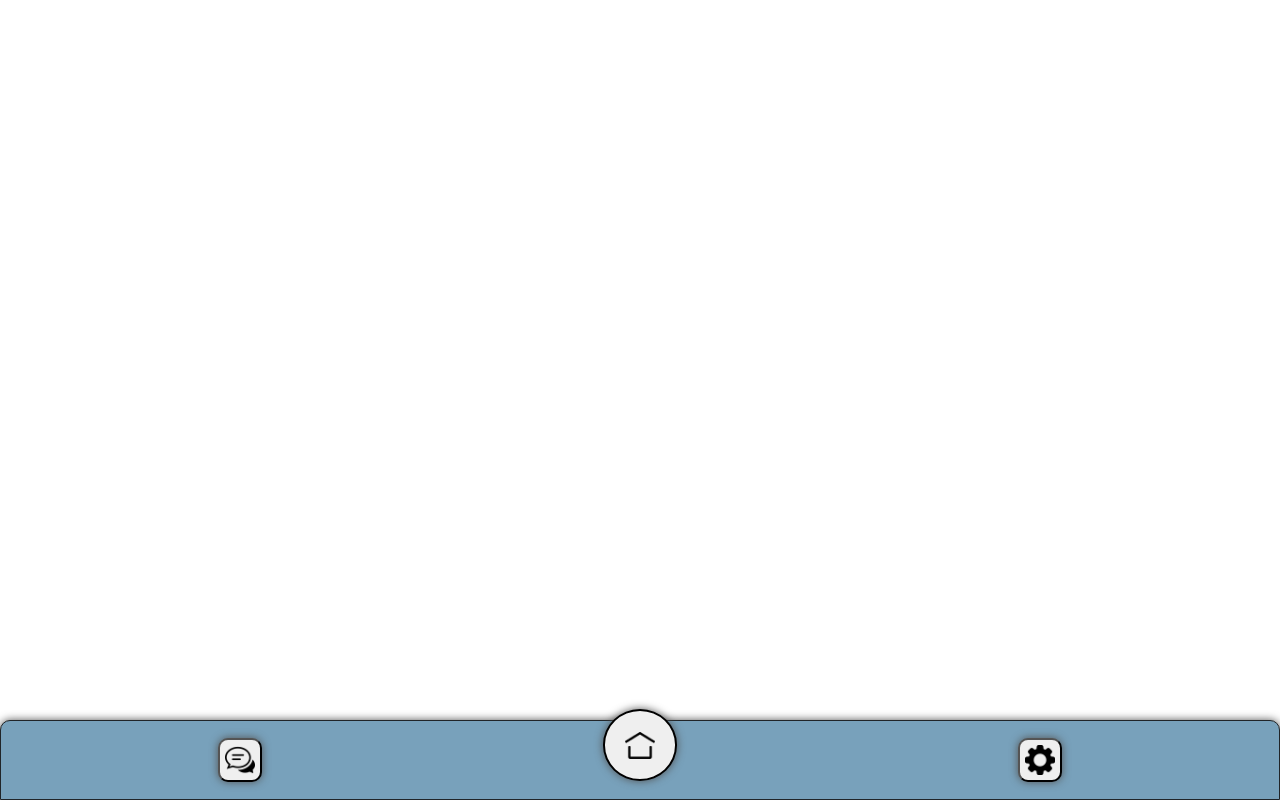
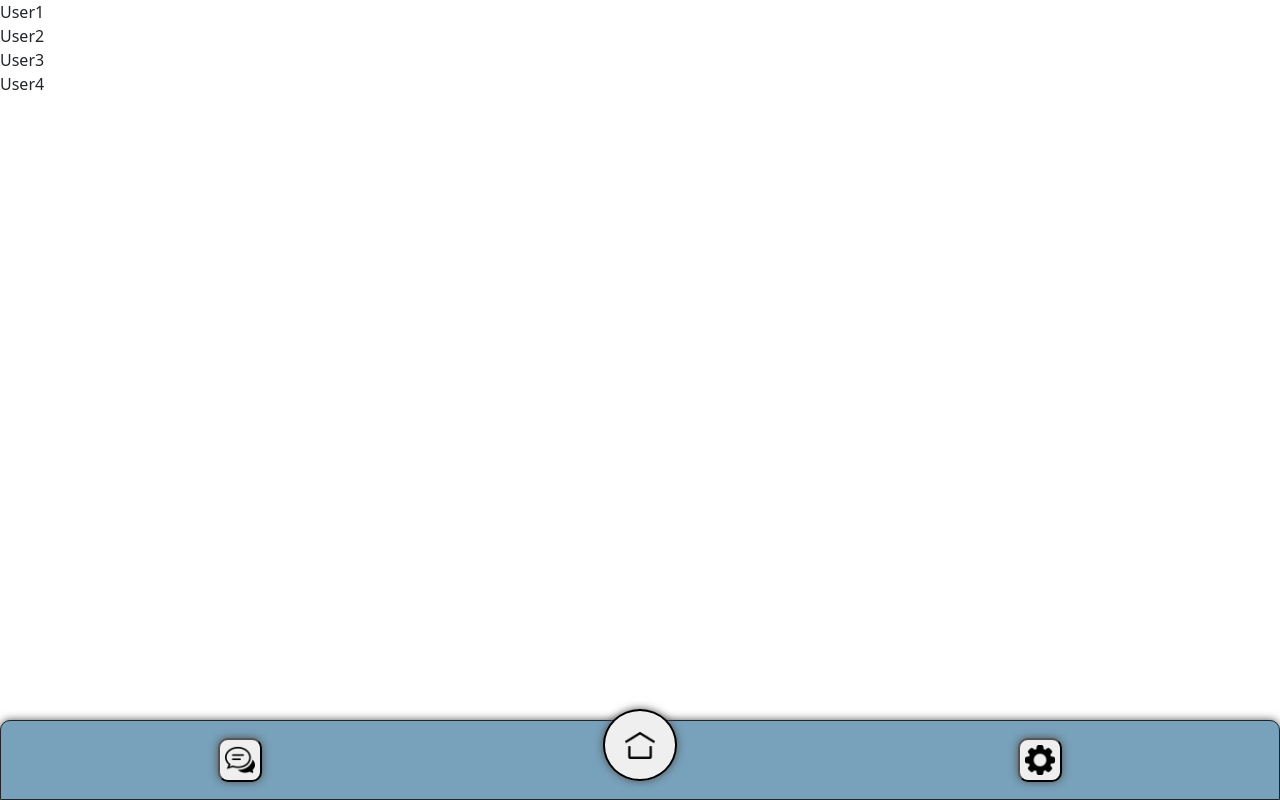
Before and after one commit to krx90/carproxy, a React (Vite) app: page / in a window 1280 px wide. Built offline with nearby package versions, Linux system fonts and the light colour scheme.

Commit message:
started main page

```diff
--- a/src/App.tsx
+++ b/src/App.tsx
@@ -1,7 +1,11 @@
 import MenuBar from './components/MenuBar';
+import GoOnline from './components/GoOnline';
 
 function App() {
-  return <div><MenuBar></MenuBar></div>
+  return <div>
+    <GoOnline></GoOnline>
+    <MenuBar></MenuBar>
+    </div>
 }
 
 
--- /dev/null
+++ b/src/components/GoOnline.tsx
@@ -0,0 +1,23 @@
+import "./GoOnline.css";
+import image from "../assets/wifi.png";
+
+let IsOnline = true;
+let ConnectedUsers = ["User1", "User2", "User3", "User4"];
+
+function GoOnline() {
+  if (IsOnline) {
+    return (
+      <div>
+        {ConnectedUsers.length === 0 ? <p>No People Found Nearby</p> : null}
+        <ul className="list-group">
+          {ConnectedUsers.map((item) => (
+            <li key={item}> {item}</li>
+          ))}
+        </ul>
+      </div>
+    );
+  } else {
+  }
+}
+
+export default GoOnline;
```
Also changed, not shown: src/assets/wifi.png (added), src/components/GoOnline.css (added).
